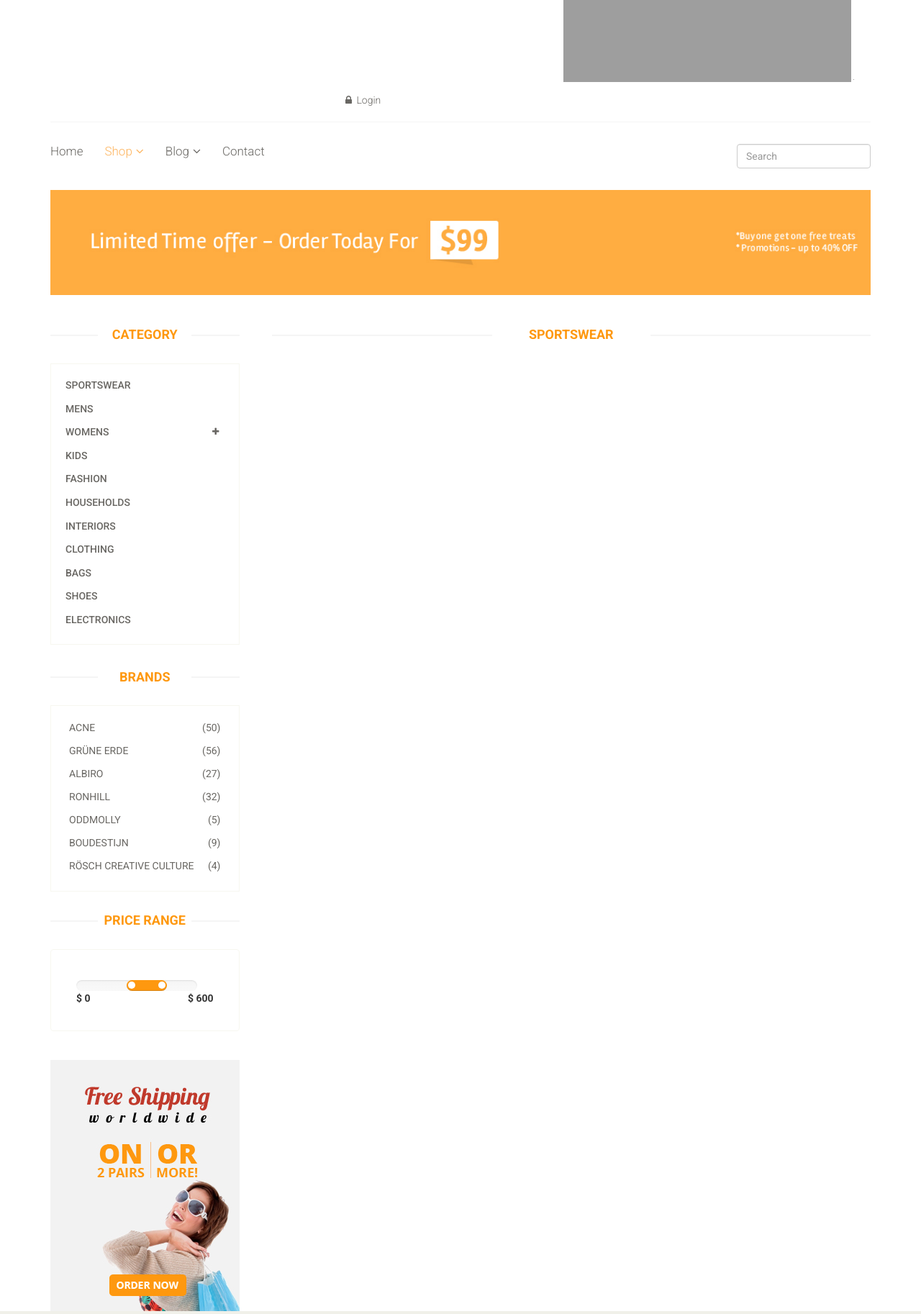
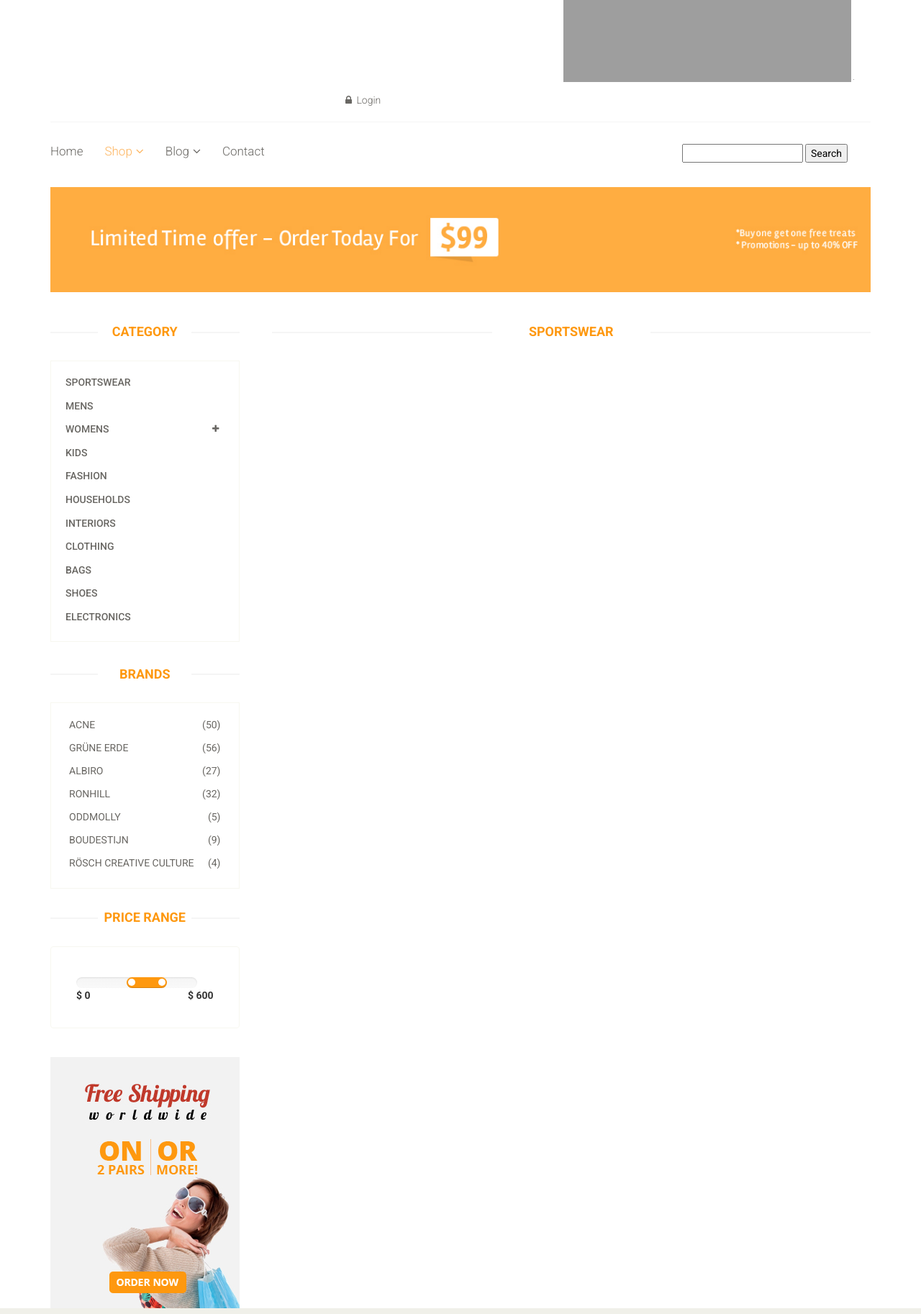
Before and after one commit to leehuanjin/dp2sohard, a PHP site: page /sportswear.php in a window 1280 px wide. Shown: the part 243-2069 px from the top of the page at 72% size. Run offline with PHP 8.4, Linux system fonts and the light colour scheme; data comes from the database, SQL or seed files in the repository; data that the repository does not hold is empty; grey boxes are pictures that could not be loaded.

Commit message:
search feature apply to sportswear page

```diff
--- a/Deallo Craft House/sportswear.php
+++ b/Deallo Craft House/sportswear.php
@@ -141,11 +141,14 @@
                                 </ul>
                             </div>
                         </div>
-                        <div class="col-sm-3">
-                            <div class=" pull-right">
-                                <input class="form-control" type="text"  id="myInput" placeholder="Search"/>
-                            </div>
+
+                             <div class="col-sm-3">
+                            <form  method="post" action="search.php?go"  id="searchform">
+                                <input  type="text" name="name">
+                                <input  type="submit" name="search" value="Search">
+                            </form>
                         </div>
+
                     </div>
                 </div>
             </div>
```
